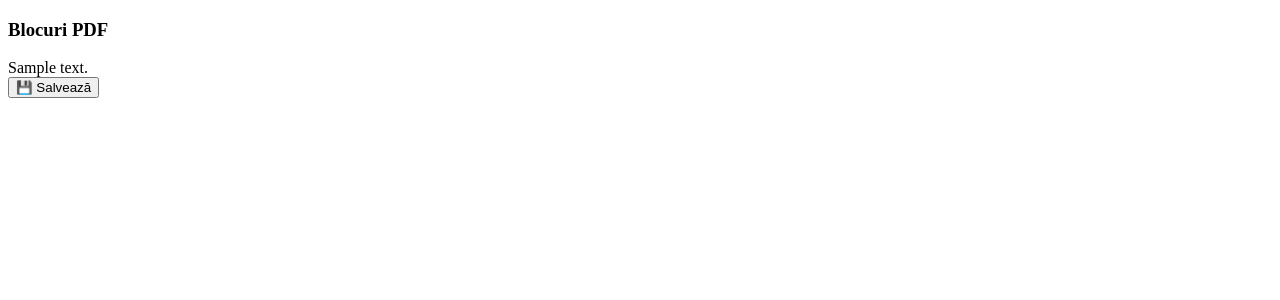
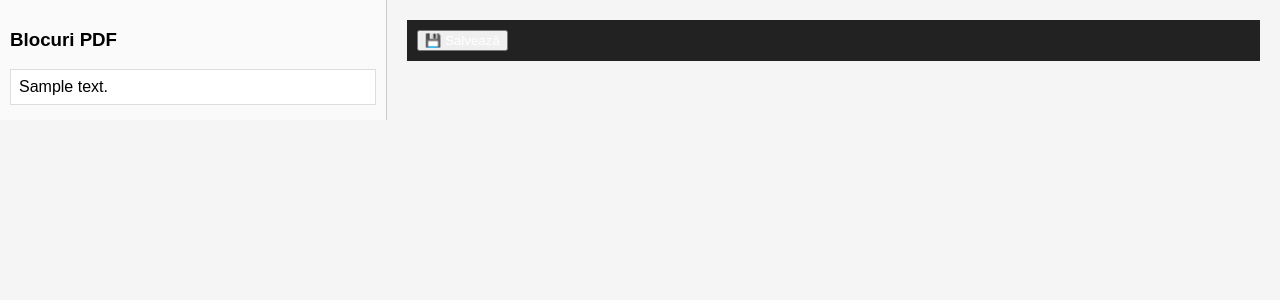
Before and after one commit to businessanuntro-code/pdf-medical-site, a Flask app: template templates/builder.html in a window 1280 px wide. Shown: the top 300 px of the page. Run offline with Flask 3, Linux system fonts and the light colour scheme; the template is opened without the code that fills it: most values are stand-ins (such as "Sample title", 1, 10 or a date in 2020).

Commit message:
Update style.css

```diff
--- a/static/css/style.css
+++ b/static/css/style.css
@@ -1,18 +1,92 @@
-.article {
-    max-width: 800px;
-    margin: auto;
-    font-family: Arial;
-    line-height: 1.6;
+body {
+    margin:0;
+    font-family: Arial, Helvetica, sans-serif;
+    background:#f5f5f5;
 }
 
-h1 {
-    font-size: 28px;
+.container {
+    max-width: 820px;
+    margin: auto;
+    background:white;
+    padding:40px;
 }
 
-h2 {
-    margin-top: 20px;
+.title {
+    font-size: 30px;
+    font-weight: bold;
+    margin-bottom: 10px;
+}
+
+.authors {
+    font-weight: bold;
+    margin-bottom: 20px;
+}
+
+.section-title {
+    font-size: 20px;
+    font-weight: bold;
+    margin-top: 25px;
+}
+
+.keywords {
+    margin-bottom: 20px;
+    font-style: italic;
 }
 
 p {
-    margin-bottom: 10px;
+    line-height: 1.6;
+    margin-bottom: 12px;
 }
+
+.topbar {
+    background:#222;
+    color:white;
+    padding:10px;
+}
+
+.topbar a, .topbar button {
+    color:white;
+    margin-right:10px;
+    text-decoration:none;
+}
+
+.editor-layout {
+    display:flex;
+}
+
+.sidebar {
+    width:30%;
+    padding:10px;
+    border-right:1px solid #ccc;
+    background:#fafafa;
+}
+
+.canvas {
+    width:70%;
+    padding:20px;
+}
+
+.sidebar-block {
+    background:white;
+    padding:8px;
+    border:1px solid #ddd;
+    margin-bottom:5px;
+    cursor:pointer;
+}
+
+.block {
+    border:1px solid #ccc;
+    padding:10px;
+    margin-bottom:10px;
+    background:white;
+}
+
+.editor {
+    border:1px solid #ddd;
+    padding:5px;
+    min-height:30px;
+}
+
+.toolbar button {
+    margin-right:5px;
+}
```
